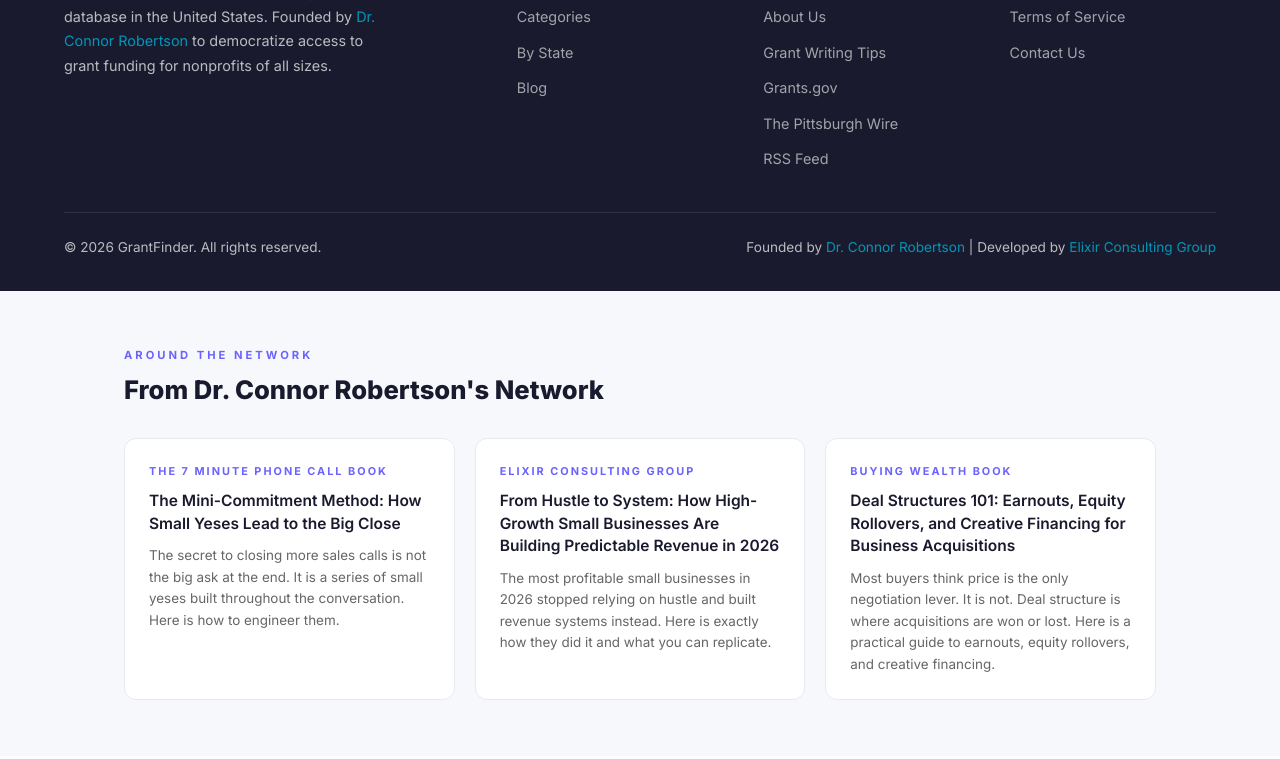
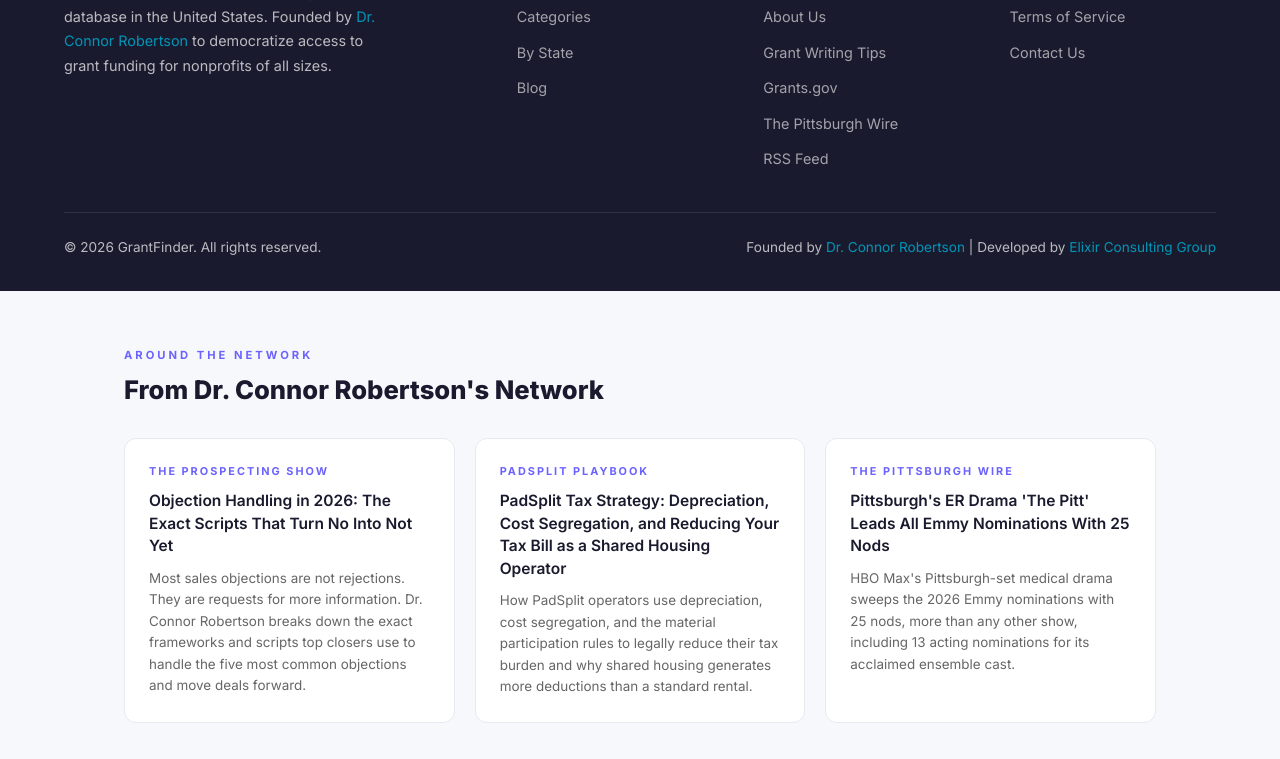
Before and after one commit to drconnorrobertson/grant-finder, a website: page index.html in a window 1280 px wide. Shown: the part 4823-5582 px from the top of the page. Drawn offline with Linux system fonts and the light colour scheme.

Commit message:
Cross-network: update network section with July 23 2026 latest posts

```diff
--- a/index.html
+++ b/index.html
@@ -336,21 +336,21 @@
   <div class="container">
     <span class="eyebrow">Around the Network</span>
     <h2>From Dr. Connor Robertson&#39;s Network</h2>
-        <div class="network-grid">
+    <div class="network-grid">
     <div class="network-card">
-      <span class="source-tag">The 7 Minute Phone Call Book</span>
-      <h3><a href="https://7minutephonecallbook.com/blog/posts/the-mini-commitment-method/" target="_blank" rel="noopener">The Mini-Commitment Method: How Small Yeses Lead to the Big Close</a></h3>
-      <p>The secret to closing more sales calls is not the big ask at the end. It is a series of small yeses built throughout the conversation. Here is how to engineer them.</p>
+      <span class="source-tag">The Prospecting Show</span>
+      <h3><a href="https://prospectingshow.com/blog/objection-handling-scripts-2026/" target="_blank" rel="noopener">Objection Handling in 2026: The Exact Scripts That Turn No Into Not Yet</a></h3>
+      <p>Most sales objections are not rejections. They are requests for more information. Dr. Connor Robertson breaks down the exact frameworks and scripts top closers use to handle the five most common objections and move deals forward.</p>
     </div>
     <div class="network-card">
-      <span class="source-tag">Elixir Consulting Group</span>
-      <h3><a href="https://elixirconsultinggroup.com/blog/revenue-systems-small-business-2026/" target="_blank" rel="noopener">From Hustle to System: How High-Growth Small Businesses Are Building Predictable Revenue in 2026</a></h3>
-      <p>The most profitable small businesses in 2026 stopped relying on hustle and built revenue systems instead. Here is exactly how they did it and what you can replicate.</p>
+      <span class="source-tag">PadSplit Playbook</span>
+      <h3><a href="https://padsplitplaybook.com/blog/padsplit-tax-strategy-depreciation/" target="_blank" rel="noopener">PadSplit Tax Strategy: Depreciation, Cost Segregation, and Reducing Your Tax Bill as a Shared Housing Operator</a></h3>
+      <p>How PadSplit operators use depreciation, cost segregation, and the material participation rules to legally reduce their tax burden and why shared housing generates more deductions than a standard rental.</p>
     </div>
     <div class="network-card">
-      <span class="source-tag">Buying Wealth Book</span>
-      <h3><a href="https://buyingwealthbook.com/blog/deal-structures-earnouts-equity-rollovers-creative-financing/" target="_blank" rel="noopener">Deal Structures 101: Earnouts, Equity Rollovers, and Creative Financing for Business Acquisitions</a></h3>
-      <p>Most buyers think price is the only negotiation lever. It is not. Deal structure is where acquisitions are won or lost. Here is a practical guide to earnouts, equity rollovers, and creative financing.</p>
+      <span class="source-tag">The Pittsburgh Wire</span>
+      <h3><a href="https://thepittsburghwire.com/news/the-pitt-emmy-nominations-pittsburgh-2026/" target="_blank" rel="noopener">Pittsburgh's ER Drama 'The Pitt' Leads All Emmy Nominations With 25 Nods</a></h3>
+      <p>HBO Max's Pittsburgh-set medical drama sweeps the 2026 Emmy nominations with 25 nods, more than any other show, including 13 acting nominations for its acclaimed ensemble cast.</p>
     </div>
     </div>
   </div>
```
